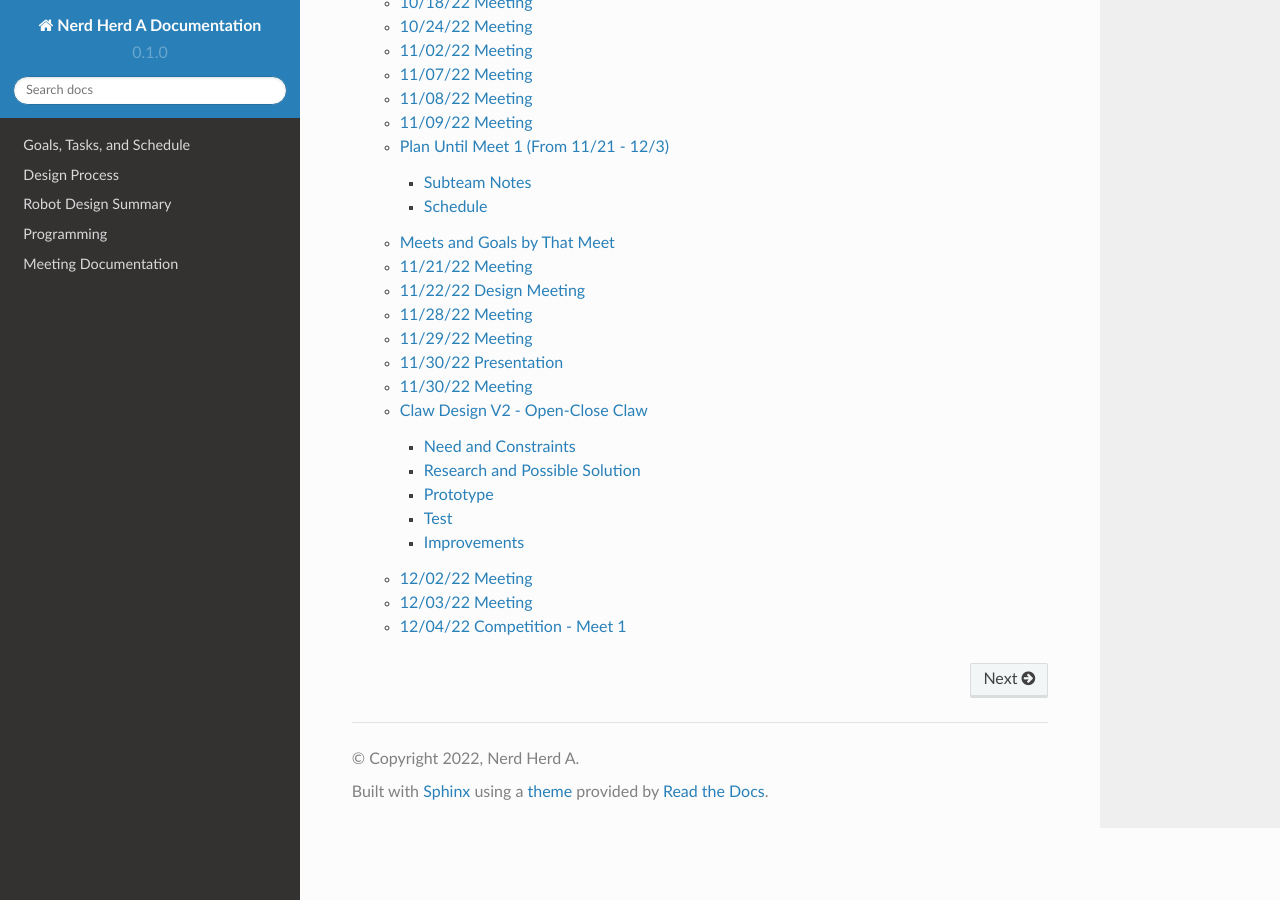
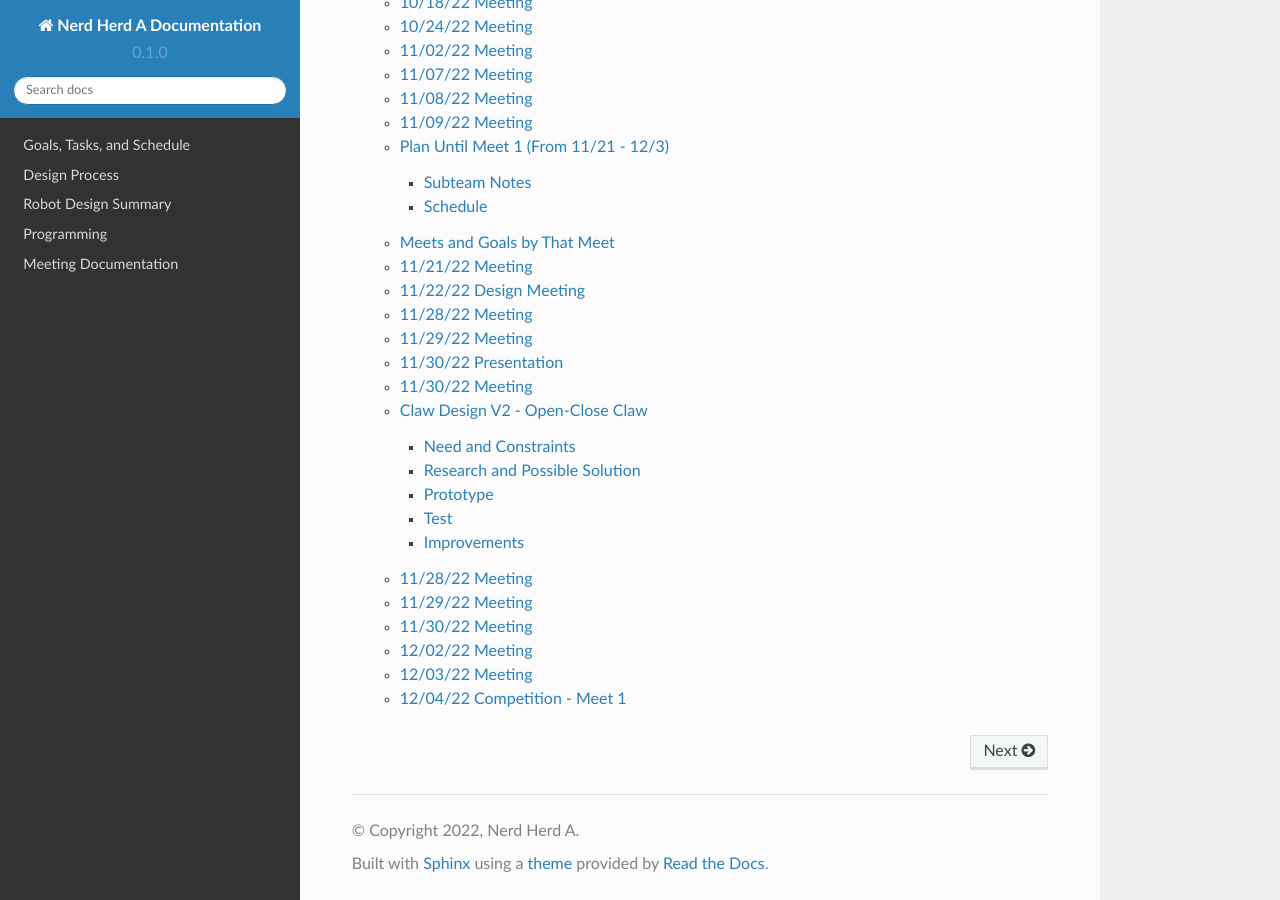
Before and after one commit to samanthac02/FTCDocumentation, a Sphinx documentation site: the page built from docs/source/index.rst, in a window 1280 px wide and 900 px high, scrolled down 1545 px. Built offline with Sphinx 7.4.7 and the Read the Docs theme 2.0.0, drawn with Linux system fonts in a browser that asks for light colours; some of the changed lines change nothing that is shown.

Commit message:
Update meetingDocumentation.rst

```diff
--- a/docs/source/meetingDocumentation.rst
+++ b/docs/source/meetingDocumentation.rst
@@ -341,14 +341,43 @@
 
 =============================
 
+11/28/22 Meeting
+#####
+
+=============================
+
+11/29/22 Meeting
+#####
+
+=============================
+
+11/30/22 Meeting
+#####
+
+Sumedh built the reverse virtual arm! Here is picture of the lifting mechanism mounted on the robot:
+
+.. image:: FTCImages/reverseVirtualArmPicture.png
+  :width: 600
+
+=============================
+
 12/02/22 Meeting
 #####
+
+We tested the reverse virtual arm and found that it could reach the high junction!
 
 =============================
 
 12/03/22 Meeting
 #####
 
+Because of the limited time we had before the meet, we created an hour-by-hour schedule to make sure we got everything we need to done. Schedule:
+
+1-2:30 : finish any fixes + additions on robot
+2:30-3 : inspection + prog check
+3-4 : driving practice
+4-5 : anything else we can do to prepare for meet
+
 =============================
 
 12/04/22 Competition - Meet 1
```
